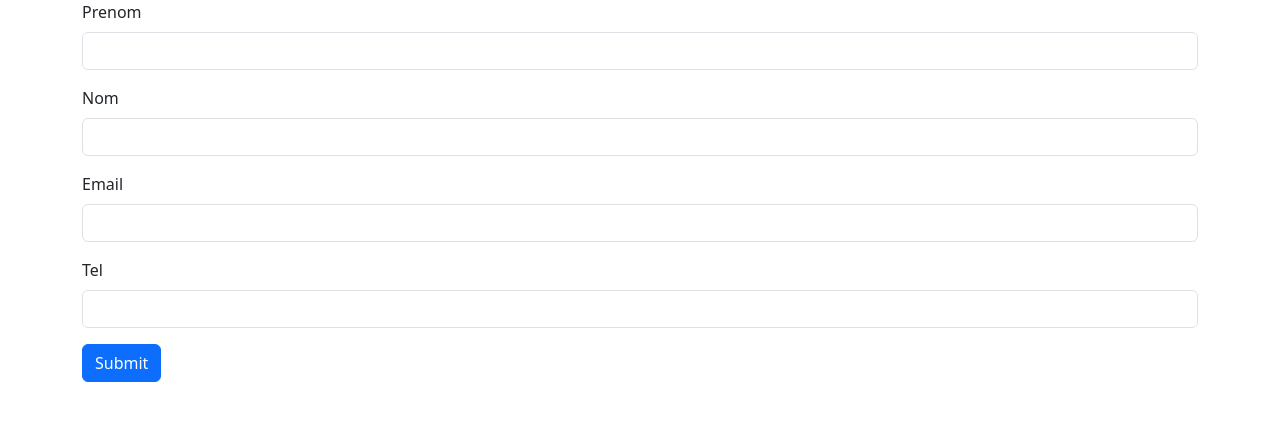
After one commit to mouskito/vernon, a PHP site: page /form.php in a window 1280 px wide. The commit adds this page. Shown: the top 421 px of the page. Run offline with PHP 8.4, Linux system fonts and the light colour scheme.

```diff
--- /dev/null
+++ b/form.php
@@ -0,0 +1,36 @@
+<!DOCTYPE html>
+<html lang="en">
+<head>
+    <meta charset="UTF-8">
+    <meta name="viewport" content="width=device-width, initial-scale=1.0">
+    <title>Document</title>
+    <link href="https://cdn.jsdelivr.net/npm/bootstrap@5.3.2/dist/css/bootstrap.min.css" rel="stylesheet" integrity="sha384-T3c6CoIi6uLrA9TneNEoa7RxnatzjcDSCmG1MXxSR1GAsXEV/Dwwykc2MPK8M2HN" crossorigin="anonymous">
+
+</head>
+<body>
+
+<div class="container">
+    <form method="post" action="traitement.php">
+    <div class="mb-3">
+        <label for="exampleInputEmail1" class="form-label">Prenom</label>
+        <input type="text" class="form-control" id="exampleInputEmail1" name="prenom">
+    </div>
+    <div class="mb-3">
+        <label for="exampleInputEmail1" class="form-label">Nom</label>
+        <input type="text" class="form-control" id="exampleInputEmail1" name="nom">
+    </div>
+    <div class="mb-3">
+        <label for="exampleInputEmail1" class="form-label">Email</label>
+        <input type="email" class="form-control" id="exampleInputEmail1" name="email">
+    </div>
+    <div class="mb-3">
+        <label for="exampleInputEmail1" class="form-label">Tel</label>
+        <input type="text" class="form-control" id="exampleInputEmail1" name="tel">
+    </div>
+
+    <button type="submit" class="btn btn-primary">Submit</button>
+    </form>
+</div>
+
+</body>
+</html>
```
Also changed, not shown: correctionArray.php (+22 -2 lines), db.php (added, +15 -0 lines), traitement.php (added, +9 -0 lines).
